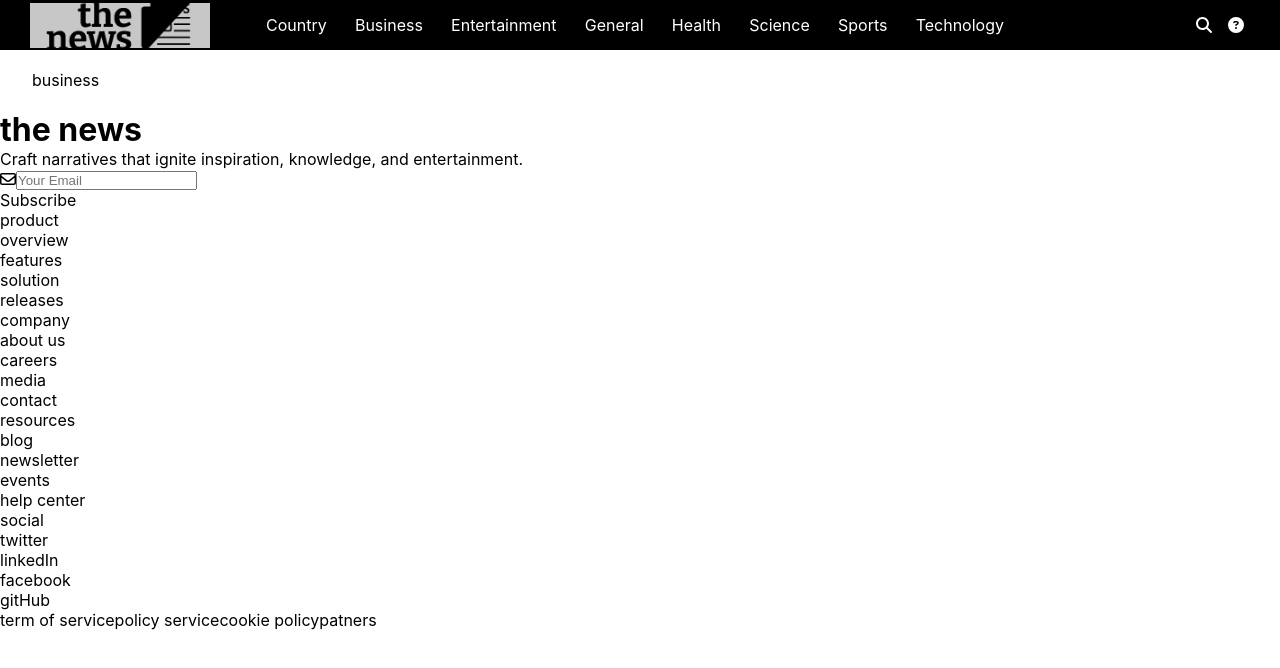
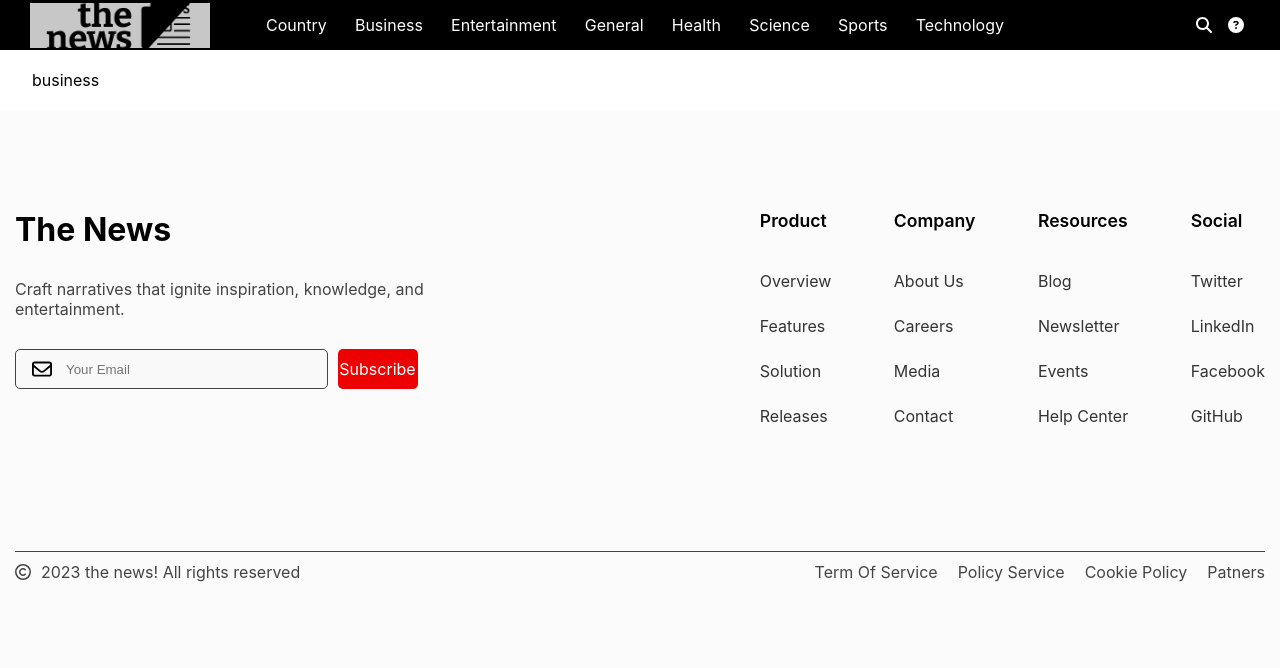
Before and after one commit to lenhuttan97/the-news-pages, a React (Create React App) app: page /topic/business in a window 1280 px wide. Shown: the top 668 px of the page. Built offline with nearby package versions, Linux system fonts and the light colour scheme.

Commit message:
update reponsive

```diff
--- a/src/components/Footer.js
+++ b/src/components/Footer.js
@@ -4,8 +4,8 @@ import '../css/footer.css'
 
 function Footer(props) {
     return (
-        <>
-            <div className='infor'>
+        <footer>
+            <div className='top'>
                 <div className='contact'>
                     <h1>the news</h1>
                     <p>
@@ -13,7 +13,7 @@ function Footer(props) {
                     </p>
                     <div className='email'>
                         <label>
-                            <FontAwesomeIcon icon="fa-regular fa-envelope" />
+                            <FontAwesomeIcon icon="fa-regular fa-envelope" size='lg' />
                         </label>
                         <input type='text' placeholder='Your Email'></input>
                         <div className='button'>
@@ -52,19 +52,22 @@ function Footer(props) {
                     </ul>
                 </div>
             </div>
-            <div className='copyright'>
+            <div className='bottom'>
                 <div className='left'>
-
+                    <FontAwesomeIcon icon="fa-regular fa-copyright" />
+                    <span>
+                        2023 the news! All rights reserved
+                    </span>
                 </div>
                 <div className='right'>
                     <span>term of service</span>
-                    <span>policy service</span>
-                    <span>cookie policy</span>
-                    <span>patners</span>
+                    <span>Policy service</span>
+                    <span>Cookie policy</span>
+                    <span>Patners</span>
                 </div>
             </div>
 
-        </>
+        </footer>
     );
 }
 
--- a/src/components/Header.js
+++ b/src/components/Header.js
@@ -17,7 +17,7 @@ function Header(props) {
         setSearchParams(params => {
             params.set("p", valueInput);
             return params;
-          });
+        });
 
     }
     const handleChange = (event) => {
--- a/src/css/footer.css
+++ b/src/css/footer.css
@@ -0,0 +1,124 @@
+footer {
+    background-color: #f3f1f14d;
+    padding: 0px 15px;
+}
+
+footer .top {
+    display: flex;
+    width: 100%;
+    padding: 100px 0px;
+    row-gap: 30px;
+}
+
+footer .top .contact {
+    flex: 1;
+}
+
+
+footer .top .contact h1 {
+    text-transform: capitalize;
+    margin-bottom: 30px;
+    font-size: 2em;
+}
+
+footer .top .contact p {
+    width: 70%;
+    color: #444;
+    margin-bottom: 30px;
+}
+
+footer .top .contact .email {
+    display: flex;
+    position: relative;
+    width: 100%;
+}
+
+footer .top .contact .email input {
+    border: 1px solid #444;
+    height: 40px;
+    width: 50%;
+    background-color: #f3f1f14d;
+    padding: 5px 20px 5px 50px;
+    border-radius: 5px;
+}
+
+footer .top .contact .email label {
+    position: absolute;
+    top: 50%;
+    transform: translateY(-50%);
+    left: 17px;
+}
+
+footer .top .contact .email .button {
+    height: 40px;
+    width: max(10%, 80px);
+    background-color: rgb(237, 0, 0);
+    border-radius: 5px;
+    margin-left: 10px;
+    display: flex;
+    align-items: center;
+    justify-content: center;
+    color: #fff;
+    cursor: pointer;
+}
+
+
+
+footer .top .infor {
+    flex: 1;
+    display: flex;
+    justify-content: flex-end;
+    column-gap: 10%;
+    flex-wrap: wrap;
+}
+
+footer .top .infor ul {
+    list-style-type: none;
+}
+
+footer .top .infor ul li {
+    text-transform: capitalize;
+    margin-bottom: 25px;
+    text-align: left;
+    color: #333;
+}
+
+footer .top .infor ul li:nth-child(1) {
+    font-size: 1.1em;
+    font-weight: 600;
+    margin-bottom: 40px;
+    color: #000;
+}
+
+footer .bottom {
+    display: flex;
+    justify-content: space-between;
+    padding: 10px 0px 100px 0px;
+    border-top: 1px solid #444;
+    color: #444;
+    row-gap: 30px;
+}
+
+footer .bottom .left span{
+  margin-left: 10px;
+}
+
+footer .bottom .right span{
+    text-transform: capitalize;
+    margin-left: 20px;
+}
+
+@media screen and (max-width: 768px) {
+    footer .top{
+        flex-direction: column;
+    }
+    footer .top .infor{
+        justify-content: center;
+    }
+    footer .top ul{
+       width: 40%;
+    }
+    footer .bottom{
+        flex-wrap: wrap;
+    }
+}
--- a/src/css/header.css
+++ b/src/css/header.css
@@ -172,6 +172,7 @@ header .tool .intro {
     }
 
     header .topic .arrow-up.display {
+
         position: absolute;
         display: inline;
         bottom: -15px;
@@ -183,9 +184,10 @@ header .tool .intro {
     }
 
     header .topic ul.display {
+        z-index: 10;
         position: absolute;
         display: inline;
-        background-color: #999;
+        background-color: rgba(153, 153, 153, 0.9);
         width: 400px;
         bottom: -255px;
         left: -370px;
--- a/src/fontawesome.js
+++ b/src/fontawesome.js
@@ -1,5 +1,6 @@
 import { library } from '@fortawesome/fontawesome-svg-core'
 import { fas } from '@fortawesome/free-solid-svg-icons'
-import { faEnvelope } from '@fortawesome/free-regular-svg-icons'
+import { faEnvelope, faCopyright } from '@fortawesome/free-regular-svg-icons'
 
-library.add(fas, faEnvelope);
+
+library.add(fas, faEnvelope , faCopyright);
--- a/src/pages/Home.js
+++ b/src/pages/Home.js
@@ -111,7 +111,7 @@ function Home(props) {
                     <ul>
                         {sources.map((source) =>
                             <li>
-                                    <img src='https://upload.wikimedia.org/wikipedia/commons/thumb/5/57/ANSA_logo.svg/1920px-ANSA_logo.svg.png' alt={source.id}/>
+                                {/* <img src='https://upload.wikimedia.org/wikipedia/commons/thumb/5/57/ANSA_logo.svg/1920px-ANSA_logo.svg.png' alt={source.id}/> */}
                                 <div className='infor'>
                                     <h3>{source.name}</h3>
                                     <p>{source.category}</p>
```
Also changed, not shown: src/css/home.css (+201 -42 lines). Lines whose indentation alone changed are shown as unchanged.
